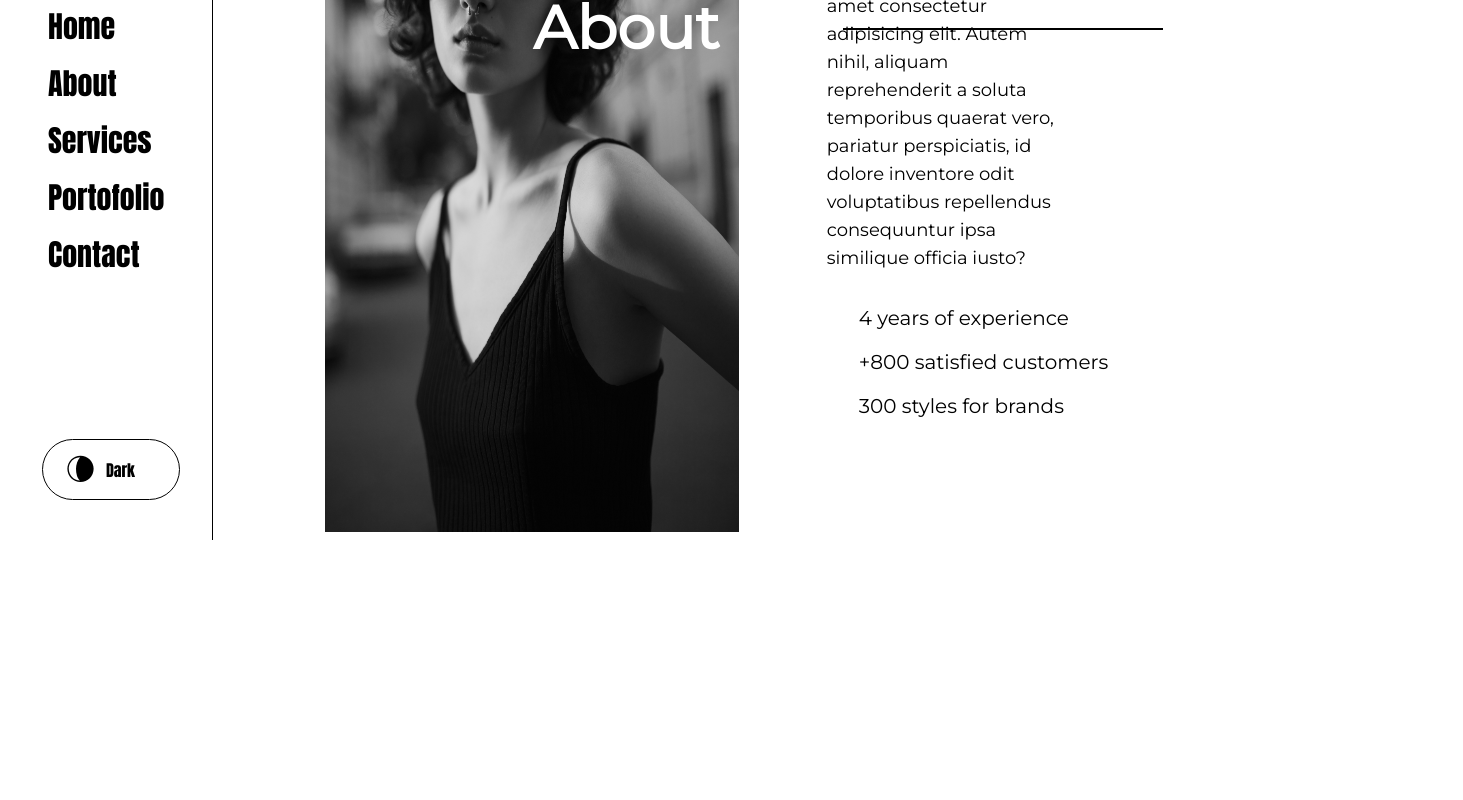
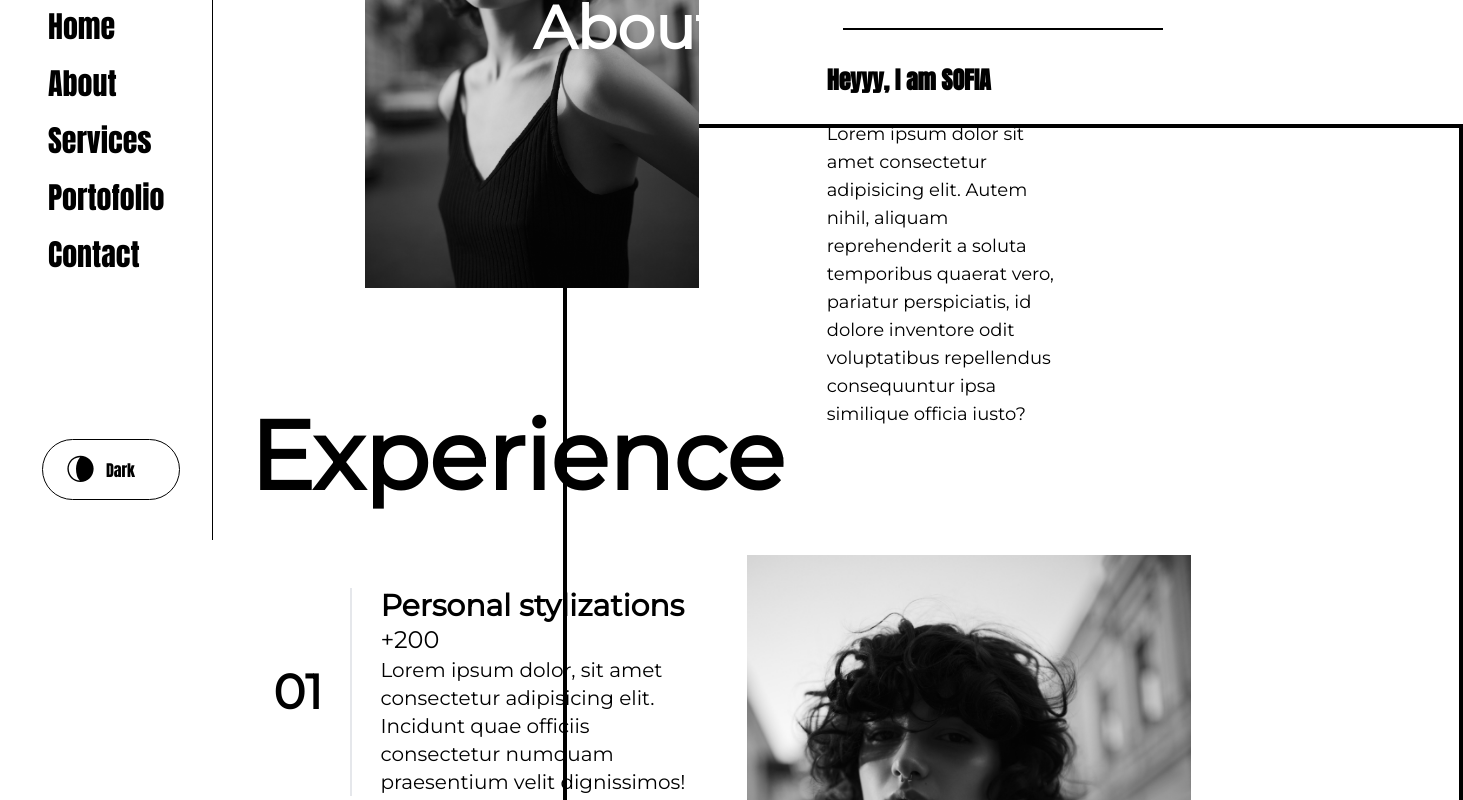
Before and after one commit to Cristina369/personal-stylist, a React (Create React App) app: page /about in a window 1280 px wide. Shown: the part 260-1060 px from the top of the page, 1463 px wide, since content can reach past the window. Before the commit the page ends 800 px from the top, so only its background shows below. Built offline with nearby package versions, Linux system fonts and the light colour scheme.

Commit message:
about page

```diff
--- a/src/components/about/About.jsx
+++ b/src/components/about/About.jsx
@@ -1,14 +1,15 @@
 import React from 'react'
 import Image2 from './../../images/photo_4.jpg'
-
+import { experience } from '../../data'
 
 const About = () => {
   return (
     <>
-        <section className='bg-white w-10/12 h-screen dark:bg-black absolute right-0 flex flex-row mobile:w-full desktop:w-10/12 mobile:flex-col desktop:flex-row'>
+        <section className='bg-white w-10/12 h-screen dark:bg-black absolute right-0 mobile:w-full desktop:w-10/12 mobile:flex-col desktop:flex-row'>
+            <div className='flex flex-row z-10 bg-primary dark:bg-secondary'>
               <div className='w-6/12 pl-28 mobile:w-full desktop:w-6/12 mobile:p-2 desktop:pl-28 mobile:flex mobile:justify-center desktop:relative'>
-                    <img className='h-full mobile:h-96 desktop:h-full' src={Image2} alt=''/>
-                    <div className='absolute left-80 top-72 mobile:displayNone desktop:displayInit mobile:h-8/12 desktop:h-12/12'>
+                      <img className='h-full mobile:h-96 desktop:h-full p-10 relative z-10' src={Image2} alt=''/>
+                      <div className='absolute left-80 top-72 mobile:displayNone desktop:displayInit mobile:h-8/12 desktop:h-12/12 z-30'>
                         <div className='w-80 bg-secondary h-[2px] -mb-8 ml-[310px] dark:bg-primary'></div>
                         <h1 className=' font-semibold fontM text-6xl text-primary'>About ME</h1></div>
               </div>
@@ -16,11 +17,28 @@ const About = () => {
                 <div className='absolute bottom-8 p-20 mobile:relative mobile:p-5 desktop:absolute desktop:bottom-8 desktop:p-20'>
                   <h1 className='font-bold text-2xl pb-6 dark:text-primary mobile:pt-7 desktop:pt-0'>Heyyy, I am SOFIA</h1>
                   <p className='font-normal text-lg pr-32 dark:text-primary mobile:pr-2 mobile:pl-2 desktop:pl-0 desktop:pr-32'>Lorem ipsum dolor sit amet consectetur adipisicing elit. Autem nihil, aliquam reprehenderit a soluta temporibus quaerat vero, pariatur perspiciatis, id dolore inventore odit voluptatibus repellendus consequuntur ipsa similique officia iusto?</p>
-                <ul className='pl-8 pt-6'>
-                  <li className='fontM text-xl py-2 dark:text-primary'>4 years of experience</li>
-                  <li className='fontM text-xl py-2 dark:text-primary'>+800 satisfied customers</li>
-                  <li className='fontM text-xl py-2 dark:text-primary'>300 styles for brands</li>
-                </ul>
+                </div>
+              </div>
+            </div>
+            <div className='w-[900px] h-[690px] border-4 border-secondary dark:border-primary absolute top-96 left-[350px]'></div>
+            <div className='w-full flex flex-row-reverse justify-center items-center bg-primary dark:bg-secondary z-10 -mt-3'>
+              <div className='w-6/12'>
+                <img className='w-10/12 mobile:h-96 desktop:h-full relative' src={Image2} alt=''/>
+              </div>
+              <div className='w-6/12 pt-5 pb-12 pl-5'>
+                <h1 className='text-secondary dark:text-primary font-bold text-8xl fontM text-left px-4 pb-16 pt-16'>Experience</h1>
+                {experience.map((val, index)=>(
+                <div className='flex flex-row justify-start items-start' key={index} >
+                    <div className=' flex flex-row justify-center items-center px-10 py-5'>
+                      <h1 className='text-secondary dark:text-primary font-semibold text-5xl fontM pr-7'>{val.nr}</h1>
+                      <div className='pl-7 border-l-2 border-gray-200 dark:border-primary w-full'>
+                        <h2 className='text-secondary dark:text-primary font-semibold text-3xl fontM pr-5'>{val.title}</h2>
+                        <h3 className='text-secondary dark:text-primary font-medium text-2xl fontM pr-5'>{val.subtitle}</h3>
+                        <p className='text-secondary dark:text-primary text-xl fontM pr-5'>{val.desc}</p>
+                      </div>
+                    </div>
+                </div>
+                ))}
               </div>
             </div>
         </section>
--- a/src/data.js
+++ b/src/data.js
@@ -67,3 +67,26 @@ export const services = [
     desc:" Lorem ipsum dolor, sit amet consectetur adipisicing elit. Incidunt quae officiis consectetur numquam praesentium velit dignissimos!Lorem ipsum dolor, sit amet consectetur adipisicing elit. Incidunt quae officiis consectetur numquam praesentium velit dignissimos!Lorem ipsum dolor, sit amet consectetur adipisicing elit. Incidunt quae officiis consectetur numquam praesentium velit dignissimos!"
   },
 ]
+  export const experience = [
+  {
+    id: 2,
+    nr:"01",
+    title: "Personal stylizations",
+    subtitle:"+200",
+    desc:" Lorem ipsum dolor, sit amet consectetur adipisicing elit. Incidunt quae officiis consectetur numquam praesentium velit dignissimos!"
+  },
+    {
+    id: 3,
+    nr:"02",
+    title: "Branding stylizations",
+    subtitle:"+100",
+    desc:" Lorem ipsum dolor, sit amet consectetur adipisicing elit. Incidunt quae officiis consectetur numquam praesentium velit dignissimos!"
+  },
+  {
+    id: 4,
+    nr:"03",
+    title: "General stylization",
+    subtitle:"+500",
+    desc:" Lorem ipsum dolor, sit amet consectetur adipisicing elit. Incidunt quae officiis consectetur numquam praesentium velit dignissimos!"
+  },
+]
--- a/src/index.css
+++ b/src/index.css
@@ -5,7 +5,6 @@
 .icon > svg {
     @apply fill-secondary dark:fill-primary;
 }
-
 /* div:nth-child(1) .iconM > svg {
     @apply fill-secondary dark:fill-primary;
 } */
@@ -16,7 +15,7 @@ svg#Layer_1{
     @apply text-secondary dark:text-primary;
 }
 .showMenuNav{
-    @apply bg-white dark:bg-black;
+    @apply bg-white dark:bg-black h-full;
 }
 @layer base {
     html {
@@ -77,7 +76,7 @@ svg#Layer_1{
 
     .showMenuNav {
       display: block;
-      position: absolute;
+      position: fixed;
       width: 100%;
       height: 100vh;
       top: 0;
@@ -92,5 +91,8 @@ svg#Layer_1{
     .ImageH{
         height: -webkit-fill-available;
     }
+    .ImageFill{
+        height: -webkit-fill-available;;
+    }
 
 }
```
Lines whose indentation alone changed are shown as unchanged.
